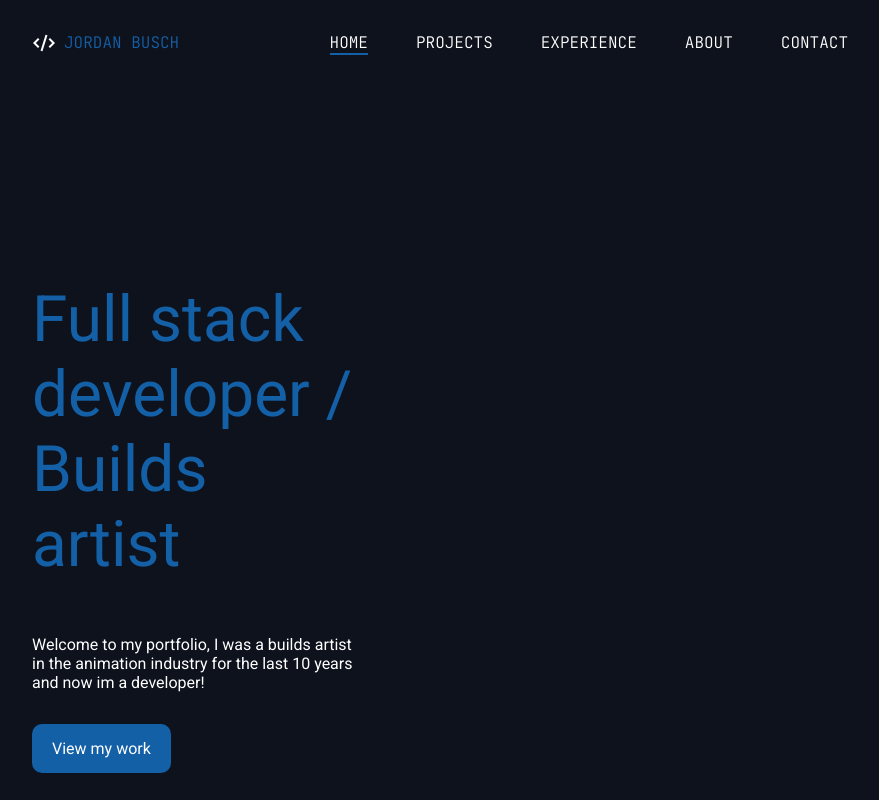
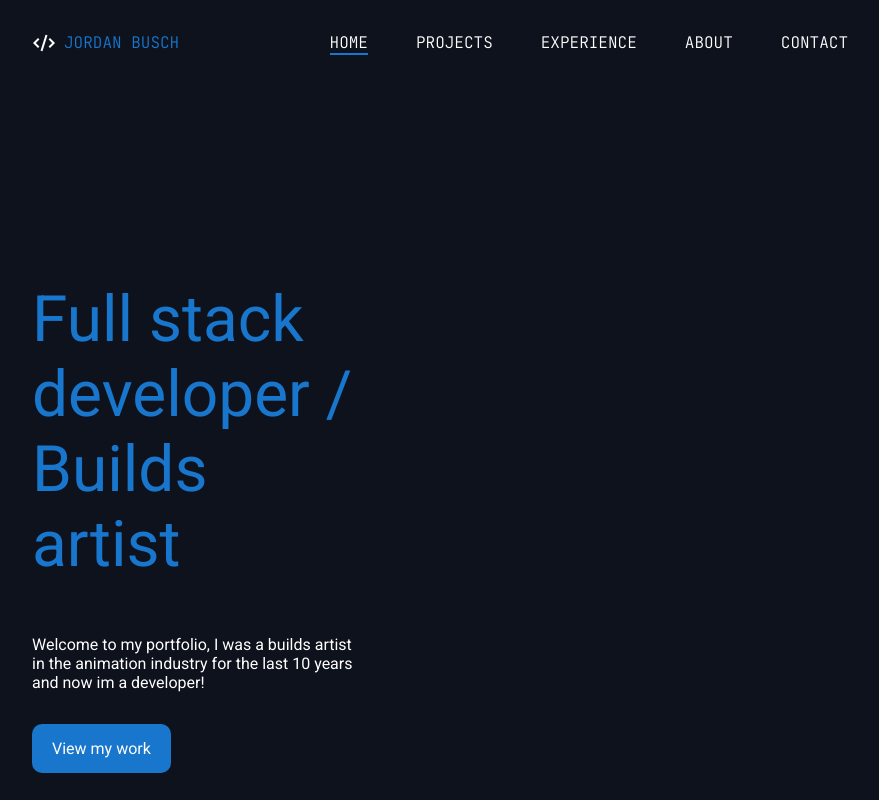
Before and after one commit to jordanbusch/portfolio-site, a plain HTML site: page index.html in a window 1280 px wide. In both pictures the pointer is over the link "JORDAN BUSCH". Shown: the top 800 px of the page, without its empty margins (96-975 px from the left). Drawn offline with nearby package versions, Linux system fonts and the light colour scheme.

Commit message:
accessibility on h1

```diff
--- a/styles.css
+++ b/styles.css
@@ -15,12 +15,12 @@ html {
 }
 
 #name:hover {
-    color: #1460A7;
+    color: #1876CD;
     transition: color 0.15s ease;
 }
 
 .active a {
-    border-bottom: 2px solid #1460A7;
+    border-bottom: 2px solid #1876CD;
 }
 
 #hero {
@@ -29,13 +29,13 @@ html {
 }
 
 #hero h1 {
-    color: #1460A7;
+    color: #1876CD;
     font-size: 64px;
     font-weight: 400;
 }
 
 #hero a {
-    background-color: #1460A7;
+    background-color: #1876CD;
     padding: 15px 20px;
     border-radius: 10px;
     display: inline-block;
@@ -44,7 +44,7 @@ html {
 
 #hero a:hover {
     color: white;
-    background-color: #1b7cd6;
+    background-color: #1c88e0;
     transition: background-color 0.2s ease;
     transition: transform 0.2s ease;
     transform: translateY(-4px);
@@ -89,6 +89,6 @@ a {
 }
 
 a:hover {
-    color: #1460A7;
+    color: #1876CD;
     transition: color 0.15s ease;
 }
```
